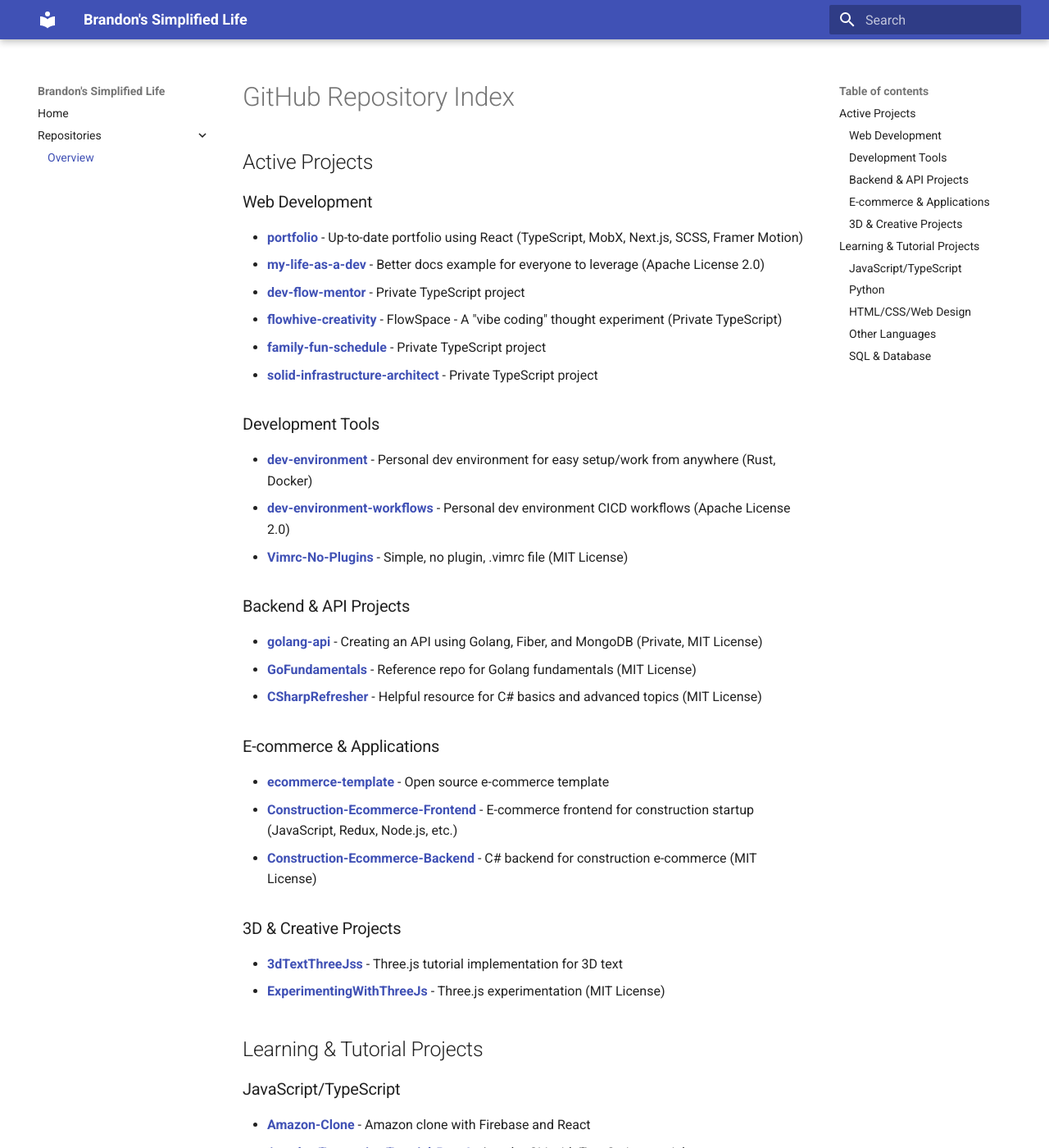
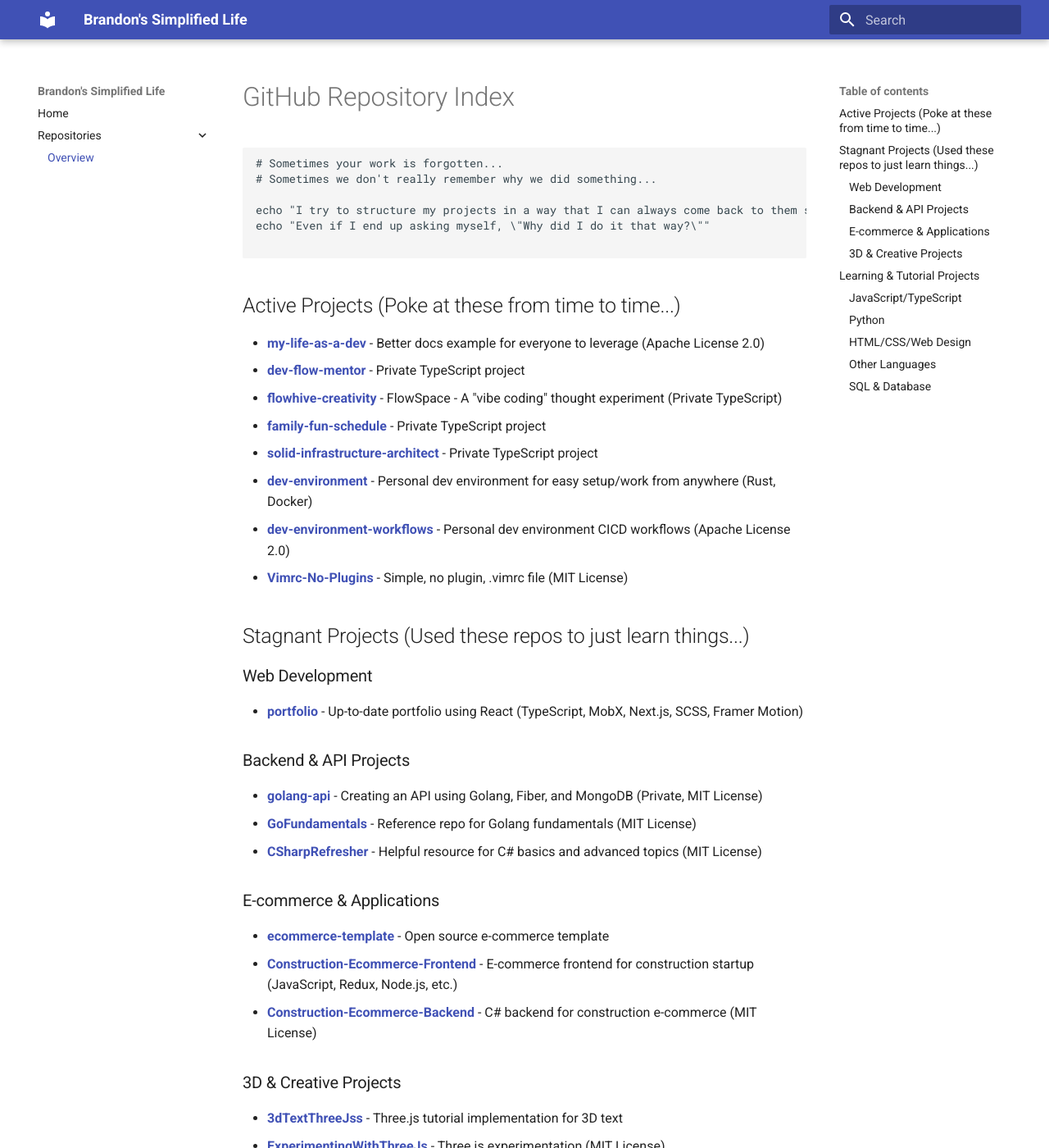
Before and after one commit to BrandenStudentDev/my-life-as-a-dev, an MkDocs documentation site: the page built from docs/repositories/index.md, in a window 1280 px wide and 1400 px high. Shown: the whole window at 82% size. Built offline with MkDocs 1.6.1 and Material for MkDocs 9.7.7, drawn with Linux system fonts in a browser that asks for light colours.

Commit message:
added a description for the repos index.

````diff
--- a/docs/repositories/index.md
+++ b/docs/repositories/index.md
@@ -1,19 +1,29 @@
 # GitHub Repository Index
 
-## Active Projects
+```bash
+# Sometimes your work is forgotten...
+# Sometimes we don't really remember why we did something...
 
-### Web Development
-- **[portfolio](https://github.com/BA-CalderonMorales/portfolio)** - Up-to-date portfolio using React (TypeScript, MobX, Next.js, SCSS, Framer Motion)
+echo "I try to structure my projects in a way that I can always come back to them some day."
+echo "Even if I end up asking myself, \"Why did I do it that way?\""
+
+```
+
+## Active Projects (Poke at these from time to time...)
+
 - **[my-life-as-a-dev](https://github.com/BA-CalderonMorales/my-life-as-a-dev)** - Better docs example for everyone to leverage (Apache License 2.0)
 - **[dev-flow-mentor](https://github.com/BA-CalderonMorales/dev-flow-mentor)** - Private TypeScript project
 - **[flowhive-creativity](https://github.com/BA-CalderonMorales/flowhive-creativity)** - FlowSpace - A "vibe coding" thought experiment (Private TypeScript)
 - **[family-fun-schedule](https://github.com/BA-CalderonMorales/family-fun-schedule)** - Private TypeScript project
 - **[solid-infrastructure-architect](https://github.com/BA-CalderonMorales/solid-infrastructure-architect)** - Private TypeScript project
-
-### Development Tools
 - **[dev-environment](https://github.com/BA-CalderonMorales/dev-environment)** - Personal dev environment for easy setup/work from anywhere (Rust, Docker)
 - **[dev-environment-workflows](https://github.com/BA-CalderonMorales/dev-environment-workflows)** - Personal dev environment CICD workflows (Apache License 2.0)
 - **[Vimrc-No-Plugins](https://github.com/BA-CalderonMorales/Vimrc-No-Plugins)** - Simple, no plugin, .vimrc file (MIT License)
+
+## Stagnant Projects (Used these repos to just learn things...)
+
+### Web Development
+- **[portfolio](https://github.com/BA-CalderonMorales/portfolio)** - Up-to-date portfolio using React (TypeScript, MobX, Next.js, SCSS, Framer Motion)
 
 ### Backend & API Projects
 - **[golang-api](https://github.com/BA-CalderonMorales/golang-api)** - Creating an API using Golang, Fiber, and MongoDB (Private, MIT License)
````
